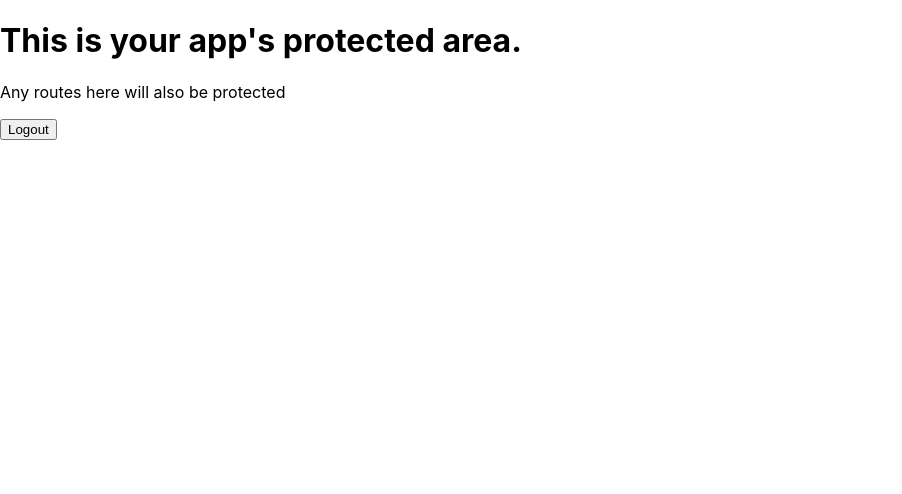
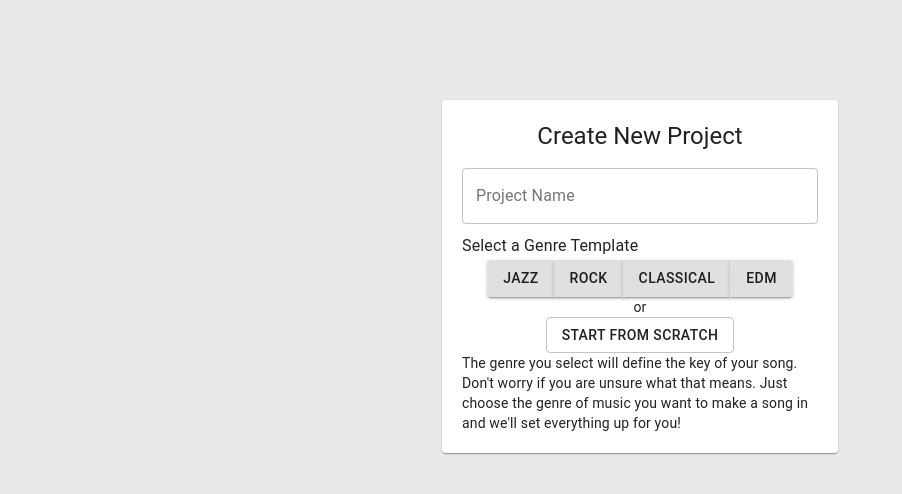
Before and after one commit to Bitbeatz/bitbeatz, a React (Create React App) app: page / in a window 1280 px wide. Shown: the top 494 px of the page, without its empty margins (0-902 px from the left). Built offline with nearby package versions, Linux system fonts and the light colour scheme; no server answers; sample sign-in values are in the browser's storage.

Commit message:
ProjectSetup.js

```diff
--- /dev/null
+++ b/src/components/ProjectSetup.js
@@ -0,0 +1,84 @@
+import React, { useState } from 'react'
+import { connect } from 'react-redux'
+import { Redirect } from 'react-router-dom'
+import { createUser, loginUser } from '../actions'
+import { withStyles } from '@material-ui/styles'
+
+import TextField from '@material-ui/core/TextField'
+import Typography from '@material-ui/core/Typography'
+import Fab from '@material-ui/core/Typography'
+import Paper from '@material-ui/core/Paper'
+import Container from '@material-ui/core/Container'
+import ButtonGroup from '@material-ui/core/ButtonGroup'
+import Button from '@material-ui/core/Button'
+
+const styles = () => ({
+    '@global': {
+        body: {
+            backgroundColor: '#e9e9e9',
+        },
+    },
+    paper: {
+        marginTop: 100,
+        display: 'flex',
+        padding: 20,
+        flexDirection: 'column',
+        alignItems: 'center'
+    },
+    form: {
+        marginTop: 1,
+    },
+    left: {
+        alignSelf: 'flex-start'
+    }
+});
+
+const ProjectSetup = (props) => {
+    const [genre, setGenre] = useState(0);
+    const render = () => {
+        const { classes } = props;
+        return (
+            <Container component="main" maxWidth="xs">
+                <Paper className={classes.paper}>
+                    <Typography component="h1" variant="h5">
+                        Create New Project
+                    </Typography>
+                    <TextField
+                        variant="outlined"
+                        margin="normal"
+                        fullWidth
+                        id="projectName"
+                        label="Project Name"
+                        name="projectName"
+                    />
+                    <Typography component="genre" variant="subtitle1" className={classes.left}>
+                        Select a Genre Template
+                    </Typography>
+                    <ButtonGroup>
+                        <Button variant="contained" color={genre === 1 ? 'primary' : ''} onClick={() => setGenre(1)}>Jazz</Button>
+                        <Button variant="contained" onClick={() => setGenre(2)}>Rock</Button>
+                        <Button variant="contained" onClick={() => setGenre(3)}>Classical</Button>
+                        <Button variant="contained" onClick={() => setGenre(4)}>EDM</Button>
+                    </ButtonGroup>
+                    <Typography component="or" variant="body2">
+                        or
+                    </Typography>
+                    <ButtonGroup>
+                        <Button onClick={() => setGenre(5)}>
+                            Start From Scratch
+                        </Button>
+                    </ButtonGroup>
+                    <Typography component="descr" variant="body2">
+                        The genre you select will define the key of your song. Don't worry if you are unsure what that means.
+                        Just choose the genre of music you want to make a song in and we'll set everything up for you!
+                    </Typography>
+                </Paper>
+            </Container>
+        )
+    };
+
+    return render()
+};
+
+
+export default withStyles(styles)(ProjectSetup)
--- a/src/components/ProtectedRoute.js
+++ b/src/components/ProtectedRoute.js
@@ -1,5 +1,6 @@
 import React from 'react'
 import { Route, Redirect } from 'react-router-dom'
+import ProjectSetup from "./ProjectSetup";
 
 const ProtectedRoute = ({
     component: Component,
@@ -13,7 +14,7 @@
             isVerifying ? (
                 <div />
             ) : isAuthenticated ? (
-                <Component {...props} />
+                <ProjectSetup {...props} />
             ) : (
                 <Redirect
                     to={{
```
